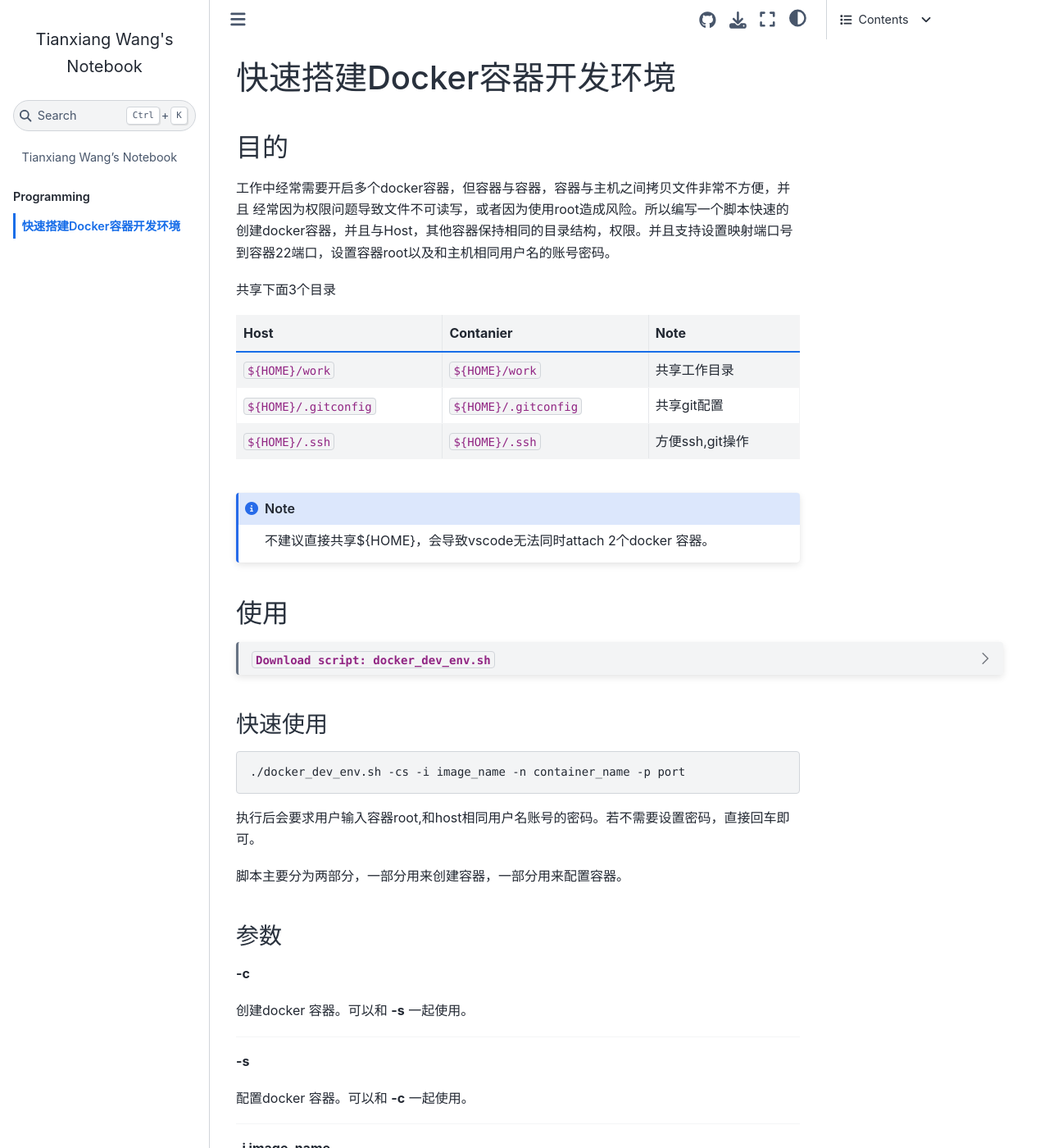
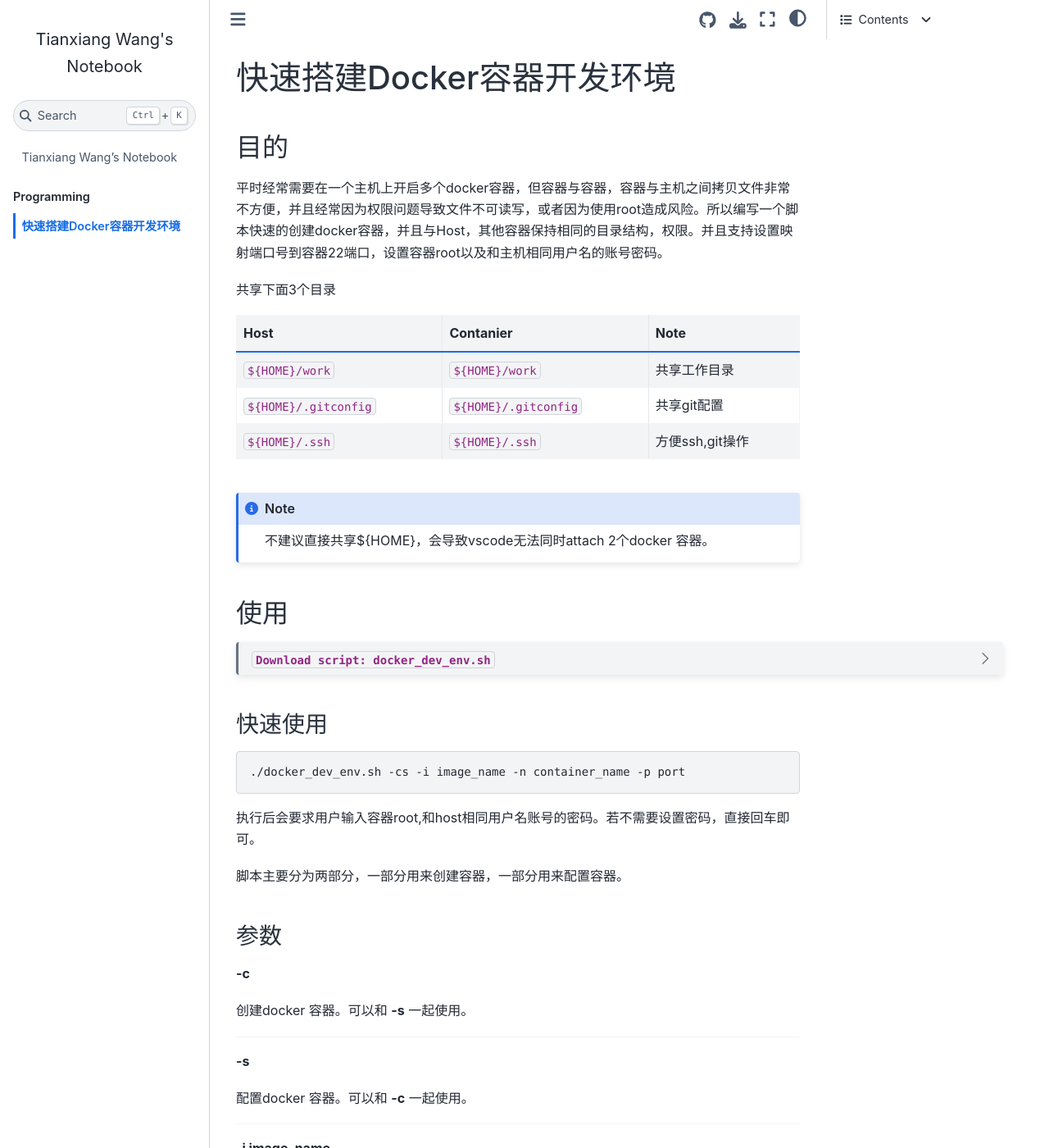
Before and after one commit to wangtianxiang/notebook, a Jupyter Book: the page built from programming/docker.md, in a window 1280 px wide and 1400 px high. Shown: the whole window at 82% size. Built offline with Jupyter Book 1.0.4 settings and Sphinx 7.4.7 and the Sphinx Book theme 1.1.4, drawn with Linux system fonts in a browser that asks for light colours; comment, search, counter and statistics services are not loaded; some of the changed text lies outside the part shown.

Commit message:
Chown some file in script && Add tips

```diff
--- a/programming/docker.md
+++ b/programming/docker.md
@@ -1,7 +1,6 @@
 # 快速搭建Docker容器开发环境
 ## 目的
-工作中经常需要开启多个docker容器，但容器与容器，容器与主机之间拷贝文件非常不方便，并且
-经常因为权限问题导致文件不可读写，或者因为使用root造成风险。所以编写一个脚本快速的创建docker容器，并且与Host，其他容器保持相同的目录结构，权限。并且支持设置映射端口号到容器22端口，设置容器root以及和主机相同用户名的账号密码。
+平时经常需要在一个主机上开启多个docker容器，但容器与容器，容器与主机之间拷贝文件非常不方便，并且经常因为权限问题导致文件不可读写，或者因为使用root造成风险。所以编写一个脚本快速的创建docker容器，并且与Host，其他容器保持相同的目录结构，权限。并且支持设置映射端口号到容器22端口，设置容器root以及和主机相同用户名的账号密码。
 
 共享下面3个目录
 
@@ -55,7 +54,7 @@ Host | Contanier | Note
 
 **-n container_name**
 
-创建的容器的名称。若执行时不适用该参数，会在执行时要求用户输入。
+创建的容器的名称。若执行时不适用该参数，会在执行时要求用户输入。注意名称最好只包含"字母，数字，-",由于脚本内同时设置了`--hostname`,否则使用mpirun 时会提示hostname不合法。如果不小心包含了其他字符，设置`export OMPI_MCA_regx=naive` 可以解决。
 
 -----------------
 
```
Also changed, not shown: 1 other file.
